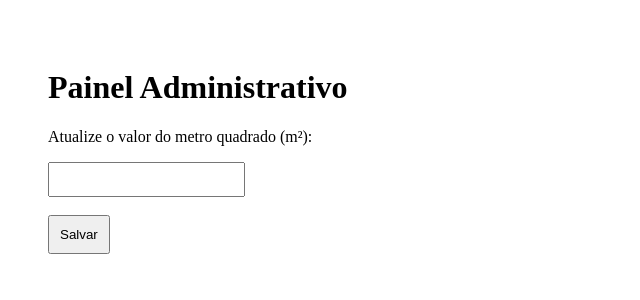
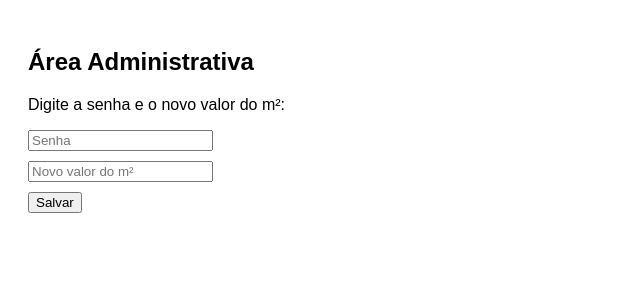
Before and after one commit to orcamento-custos/construcustos, a Next.js app: page /admin in a window 1280 px wide. Shown: the top 300 px of the page, without its empty margins (0-640 px from the left). Built offline with nearby package versions, Linux system fonts and the light colour scheme; no server answers.

Commit message:
admin.js

```diff
--- a/pages/admin.js
+++ b/pages/admin.js
@@ -1,39 +1,47 @@
-import { useState, useEffect } from 'react';
+// pages/admin.js
+import { useState } from "react";
 
-export default function Admin() {
-  const [valor, setValor] = useState('');
-  const [mensagem, setMensagem] = useState('');
+export default function AdminPage() {
+  const [senha, setSenha] = useState("");
+  const [valorM2, setValorM2] = useState("");
+  const [msg, setMsg] = useState("");
 
-  useEffect(() => {
-    fetch('/api/valor-m2')
-      .then(res => res.json())
-      .then(data => setValor(data.valor || ''));
-  }, []);
+  const salvarValor = () => {
+    if (senha !== "rock2025") {
+      setMsg("Senha incorreta!");
+      return;
+    }
 
-  const salvar = async () => {
-    const response = await fetch('/api/valor-m2', {
-      method: 'POST',
-      headers: { 'Content-Type': 'application/json' },
-      body: JSON.stringify({ valor: parseFloat(valor) })
-    });
-
-    const data = await response.json();
-    setMensagem(data.mensagem);
+    fetch("/api/valor", {
+      method: "POST",
+      headers: { "Content-Type": "application/json" },
+      body: JSON.stringify({ valor: parseFloat(valorM2) }),
+    })
+      .then((res) => res.json())
+      .then(() => setMsg("Valor atualizado com sucesso!"))
+      .catch(() => setMsg("Erro ao salvar."));
   };
 
   return (
-    <div style={{ padding: 40 }}>
-      <h1>Painel Administrativo</h1>
-      <p>Atualize o valor do metro quadrado (m²):</p>
+    <div style={{ padding: "20px", fontFamily: "Arial" }}>
+      <h2>Área Administrativa</h2>
+      <p>Digite a senha e o novo valor do m²:</p>
+      <input
+        type="password"
+        placeholder="Senha"
+        value={senha}
+        onChange={(e) => setSenha(e.target.value)}
+        style={{ marginBottom: "10px", display: "block" }}
+      />
       <input
         type="number"
-        value={valor}
-        onChange={(e) => setValor(e.target.value)}
-        style={{ padding: 8 }}
+        placeholder="Novo valor do m²"
+        value={valorM2}
+        onChange={(e) => setValorM2(e.target.value)}
+        style={{ marginBottom: "10px", display: "block" }}
       />
-      <br /><br />
-      <button onClick={salvar} style={{ padding: 10 }}>Salvar</button>
-      {mensagem && <p style={{ marginTop: 20 }}>{mensagem}</p>}
+      <button onClick={salvarValor}>Salvar</button>
+      <p>{msg}</p>
     </div>
   );
 }
```
